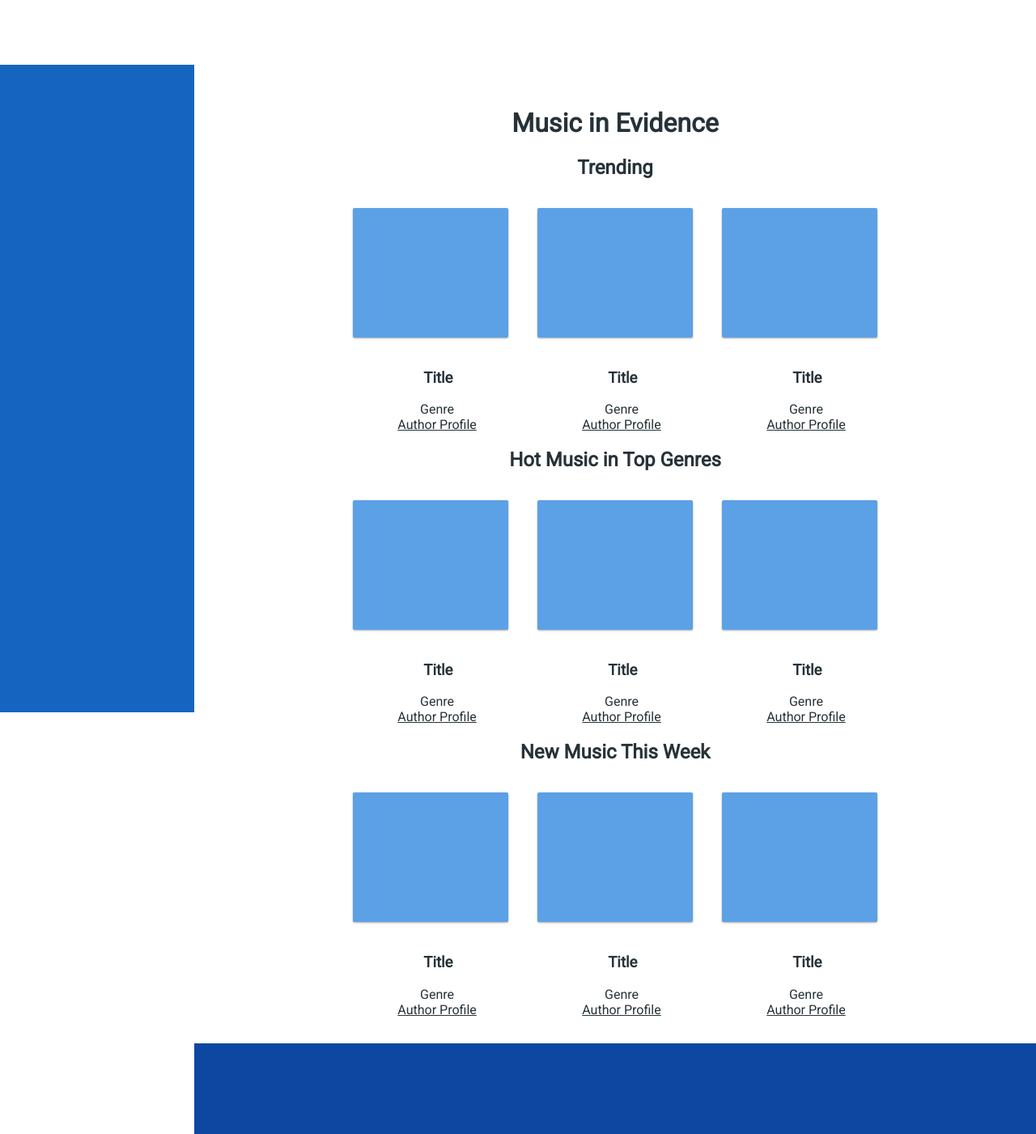
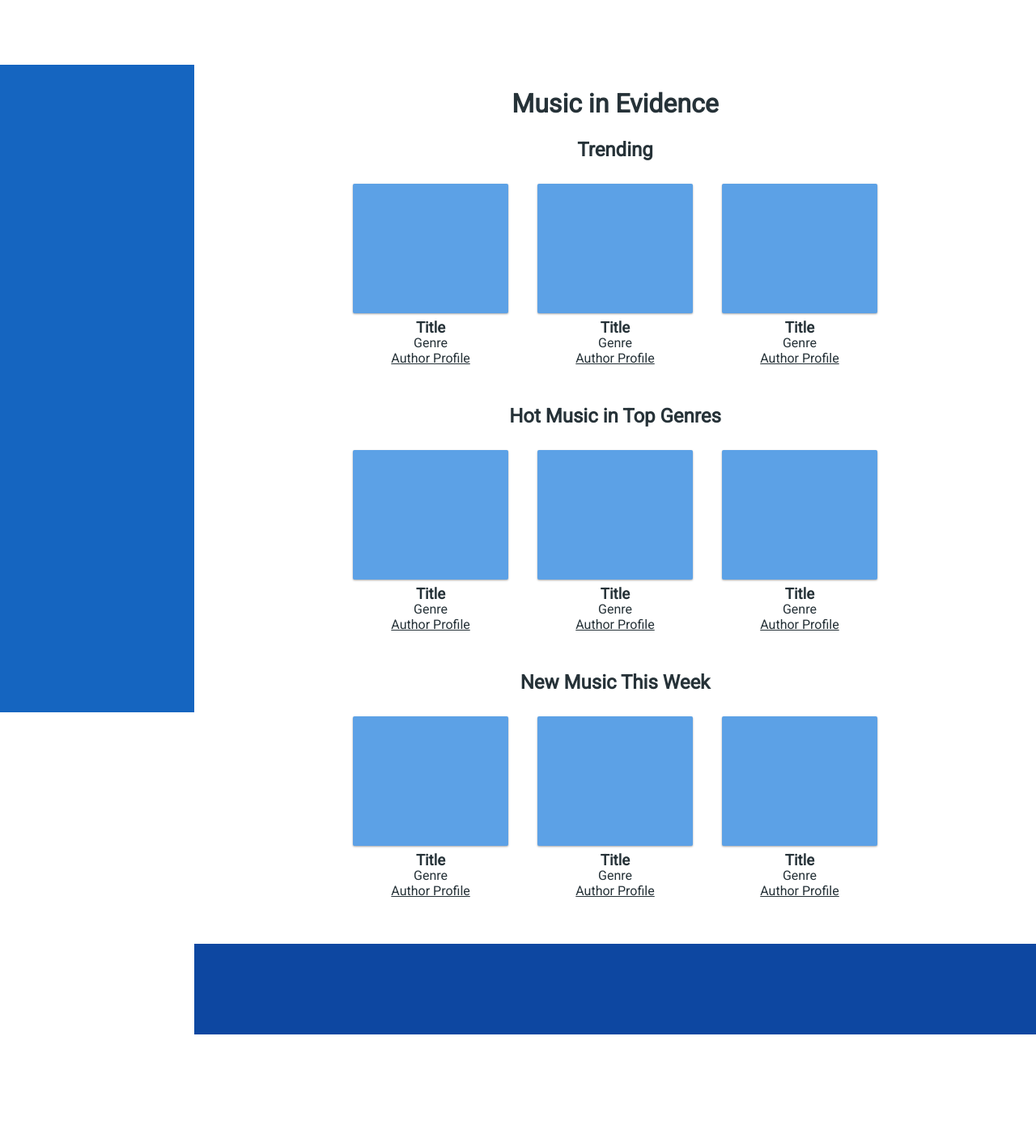
Before and after one commit to Archetipo95/Progetto-TechWeb-WaveSound, a PHP site: page /main.html in a window 1280 px wide. Shown: the whole page at 81% size. After the commit the page ends 1278 px from the top, so only its background shows below. Run offline with PHP 8.4, Linux system fonts and the light colour scheme.

Commit message:
@media sistemato main.html content

```diff
--- a/main.html
+++ b/main.html
@@ -38,11 +38,11 @@
 		<div class="content-body">
 			<div class="content">
 				<h1 class="center">Music in Evidence</h1>
-				<h2>Trending</h2>
+				<h2 class="content-title">Trending</h2>
 				<div class="content-card-container">
 					<div class="content-card">
 						<div class="content-card-cover"></div>
-						<h3 class="content-card-details">Title</h3>
+						<h3 class="content-card-details-title">Title</h3>
 						<div class="content-card-details">Genre</div>
 						<div class="content-card-details"><a href="#">Author Profile</a></div>
 					</div>
@@ -50,7 +50,7 @@
 				<div class="content-card-container">
 					<div class="content-card">
 						<div class="content-card-cover"></div>
-						<h3 class="content-card-details">Title</h3>
+						<h3 class="content-card-details-title">Title</h3>
 						<div class="content-card-details">Genre</div>
 						<div class="content-card-details"><a href="#">Author Profile</a></div>
 					</div>
@@ -58,16 +58,16 @@
 				<div class="content-card-container">
 					<div class="content-card">
 						<div class="content-card-cover"></div>
-						<h3 class="content-card-details">Title</h3>
+						<h3 class="content-card-details-title">Title</h3>
 						<div class="content-card-details">Genre</div>
 						<div class="content-card-details"><a href="#">Author Profile</a></div>
 					</div>
 				</div>
-				<h2>Hot Music in Top Genres</h2>
+				<h2 class="content-title">Hot Music in Top Genres</h2>
 				<div class="content-card-container">
 					<div class="content-card">
 						<div class="content-card-cover"></div>
-						<h3 class="content-card-details">Title</h3>
+						<h3 class="content-card-details-title">Title</h3>
 						<div class="content-card-details">Genre</div>
 						<div class="content-card-details"><a href="#">Author Profile</a></div>
 					</div>
@@ -75,7 +75,7 @@
 				<div class="content-card-container">
 					<div class="content-card">
 						<div class="content-card-cover"></div>
-						<h3 class="content-card-details">Title</h3>
+						<h3 class="content-card-details-title">Title</h3>
 						<div class="content-card-details">Genre</div>
 						<div class="content-card-details"><a href="#">Author Profile</a></div>
 					</div>
@@ -83,16 +83,16 @@
 				<div class="content-card-container">
 					<div class="content-card">
 						<div class="content-card-cover"></div>
-						<h3 class="content-card-details">Title</h3>
+						<h3 class="content-card-details-title">Title</h3>
 						<div class="content-card-details">Genre</div>
 						<div class="content-card-details"><a href="#">Author Profile</a></div>
 					</div>
 				</div>
-				<h2>New Music This Week</h2>
+				<h2 class="content-title">New Music This Week</h2>
 				<div class="content-card-container">
 					<div class="content-card">
 						<div class="content-card-cover"></div>
-						<h3 class="content-card-details">Title</h3>
+						<h3 class="content-card-details-title">Title</h3>
 						<div class="content-card-details">Genre</div>
 						<div class="content-card-details"><a href="#">Author Profile</a></div>
 					</div>
@@ -100,7 +100,7 @@
 				<div class="content-card-container">
 					<div class="content-card">
 						<div class="content-card-cover"></div>
-						<h3 class="content-card-details">Title</h3>
+						<h3 class="content-card-details-title">Title</h3>
 						<div class="content-card-details">Genre</div>
 						<div class="content-card-details"><a href="#">Author Profile</a></div>
 					</div>
@@ -108,7 +108,7 @@
 				<div class="content-card-container">
 					<div class="content-card">
 						<div class="content-card-cover"></div>
-						<h3 class="content-card-details">Title</h3>
+						<h3 class="content-card-details-title">Title</h3>
 						<div class="content-card-details">Genre</div>
 						<div class="content-card-details"><a href="#">Author Profile</a></div>
 					</div>
--- a/misc/css/style.css
+++ b/misc/css/style.css
@@ -427,16 +402,25 @@ footer * {
 
 .content {
 	padding: 2em;
+    margin-top: -1.5em;
+    font-size: 0.9em;
+}
+
+.content-title {
+    margin-top: 1em;
 }
 
 .content-card-container {
 	display: inline-block;
+    margin-top: -0.5em;
+    margin-bottom: 1.5em;
 }
 
 .content-card-cover {
 	display: inline-block;
 	margin: 1em;
 	padding: 1em;
+    margin-bottom: -1em;
 	width: 10em;
 	height: 8em;
 	border-radius: 2px;
@@ -444,56 +428,12 @@ footer * {
 	box-shadow: 0 1px 3px rgba(0, 0, 0, 0.12), 0 1px 2px rgba(0, 0, 0, 0.24);
 }
 
-.content-card-details {
-	margin-left: 1em;
+.content-card-details-title {
+    margin-bottom: -0.1em;
 }
 
 nav {
-	position: fixed;
-	z-index: 9999;
-	margin-top: 5em;
-	width: 15em;
-	height: 100%;
-	background-color: #1565C0;
-}
-
-nav * {
-	color: #fff;
-}
-
-#nav-menu ul {
-	margin-top: 0;
-	margin-bottom: 0;
-	padding: 0;
-	list-style: none;
-}
-
-#nav-menu li {
-	margin: 0;
-	padding: 0;
-}
-
-#nav-menu a {
-	display: block;
-	margin: 0;
-	padding: .5em;
-	padding-left: 2em;
-	font-size: 1.2em;
-}
-
-#currentPage {
-	background-color: #03A9F4;
-	text-decoration: none;
-	cursor: default;
-	pointer-events: none;
-}
-
-#nav-menu a:hover {
-	background-color: #03A9F4;
-}
-
-#nav-menu a:active {
-	background-color: #81D4FA;
+    display: none;
 }
 
 /*-------------------------------------------------- user-creations.html -------------------------------------------------*/
```
Also changed, not shown: other parts of misc/css/style.css (+82 -43 lines).
